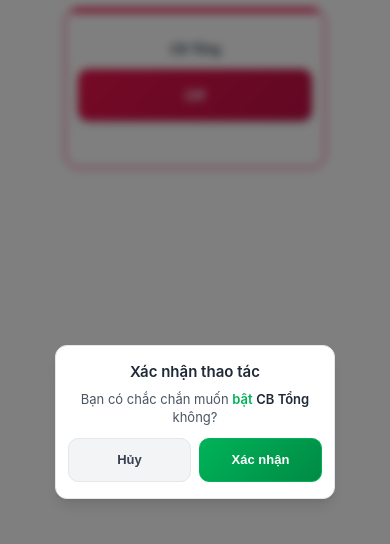
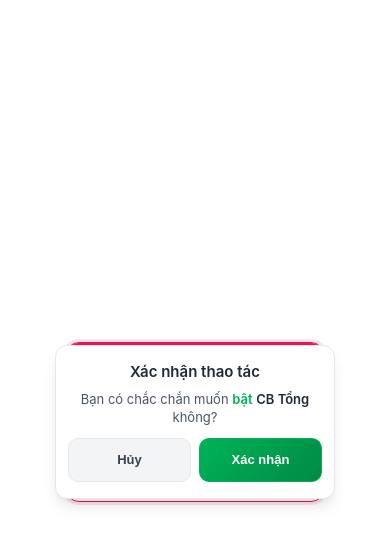
Before and after one commit to MinhQuan7/separate_buttonIFrame, a plain HTML site: page index.html in a window 390 px wide. Both pictures are taken after a click on the element "Off". Drawn offline with Linux system fonts and the light colour scheme.

Commit message:
Development visual

```diff
--- a/index.html
+++ b/index.html
@@ -12,7 +12,6 @@
     <link rel="stylesheet" href="styles.css" />
   </head>
   <body>
-    <div class="container">
     <!-- CB Tong -->
     <div class="btn-container" id="container-0">
       <div class="device-label">CB Tổng</div>
@@ -27,7 +26,6 @@
       <button onclick="toggleButton(0)" id="button-0" style="display: none">
         OFF
       </button>
-      </div>
     </div>
 
     <!-- Confirm Popup -->
--- a/script.js
+++ b/script.js
@@ -98,7 +98,7 @@ eraWidget.init({
   maxActionsCount: 2 /* Số lượng tối đa các hành động có thể kích hoạt */,
   minHistoryConfigsCount: 0 /* Số lượng tối thiểu giá trị lịch sử */,
   minActionsCount: 2 /* Số lượng tối thiểu hành động */,
-
+  mobileHeight: 200 /* Chiều cao của widget */,
   onConfiguration: (configuration) => {
     console.log("E-Ra Configuration received:", configuration);
 
--- a/styles.css
+++ b/styles.css
@@ -45,20 +45,13 @@ body {
   font-family: -apple-system, BlinkMacSystemFont, "Segoe UI", Roboto,
     "Helvetica Neue", Arial, sans-serif;
   background: white;
-  padding: 16px 12px;
+  padding: 0;
+  margin: 0;
   min-height: 100vh;
   min-height: 100dvh; /* Dynamic viewport height for mobile */
-}
-
-.container {
   display: flex;
   justify-content: center;
-  align-items: flex-start;
-  gap: 16px;
-  max-width: 1200px;
-  margin: 0 auto;
-  width: 100%;
-  position: relative;
+  align-items: center;
 }
 
 .btn-container {
@@ -79,6 +72,7 @@ body {
   width: 220px;
   min-width: 180px;
   min-height: 200px;
+  margin: 16px;
 }
 
 .btn-container::before {
@@ -227,10 +221,8 @@ button {
   left: 0;
   right: 0;
   bottom: 0;
-  background: rgba(0, 0, 0, 0.5);
-  backdrop-filter: blur(4px);
+  background: transparent;
   z-index: 1000;
-  animation: fadeIn 0.2s ease-out;
   padding: 16px;
 }
 
@@ -249,8 +241,6 @@ button {
   max-width: 360px;
   width: 100%;
   text-align: center;
-  transform: scale(0.9);
-  animation: popupIn 0.2s ease-out forwards;
   max-height: 90vh;
   overflow-y: auto;
 }
@@ -335,35 +325,10 @@ button {
   box-shadow: var(--shadow-md);
 }
 
-@keyframes fadeIn {
-  from {
-    opacity: 0;
-  }
-  to {
-    opacity: 1;
-  }
-}
-
-@keyframes popupIn {
-  from {
-    transform: scale(0.9);
-    opacity: 0;
-  }
-  to {
-    transform: scale(1);
-    opacity: 1;
-  }
-}
-
 @media (max-width: 768px) {
   body {
-    padding: 12px 8px;
-  }
-
-  .container {
-    flex-direction: column;
-    align-items: center;
-    gap: 12px;
+    padding: 0;
+    margin: 0;
   }
 
   .btn-container {
@@ -373,6 +338,7 @@ button {
     min-height: 180px;
     justify-content: center;
     align-items: center;
+    margin: 12px 8px;
   }
 
   .confirm-popup {
@@ -421,11 +387,8 @@ button {
 /* Extra small mobile devices */
 @media (max-width: 480px) {
   body {
-    padding: 8px 4px;
-  }
-
-  .container {
-    gap: 8px;
+    padding: 0;
+    margin: 0;
   }
 
   .btn-container {
@@ -435,6 +398,7 @@ button {
     min-height: 160px;
     justify-content: center;
     align-items: center;
+    margin: 8px 4px;
   }
 
   .settings-btn {
@@ -500,13 +464,8 @@ button {
 /* Landscape mobile orientation */
 @media (max-width: 768px) and (orientation: landscape) {
   body {
-    padding: 8px 12px;
-  }
-
-  .container {
-    flex-direction: row;
-    justify-content: center;
-    gap: 8px;
+    padding: 0;
+    margin: 0;
   }
 
   .btn-container {
@@ -516,6 +475,7 @@ button {
     width: 300px;
     justify-content: center;
     align-items: center;
+    margin: 8px 12px;
   }
 
   .confirm-popup {
@@ -543,6 +503,7 @@ button {
     min-height: 140px;
     justify-content: center;
     align-items: center;
+    margin: 8px;
   }
 
   .status {
```
Lines whose indentation alone changed are shown as unchanged.
